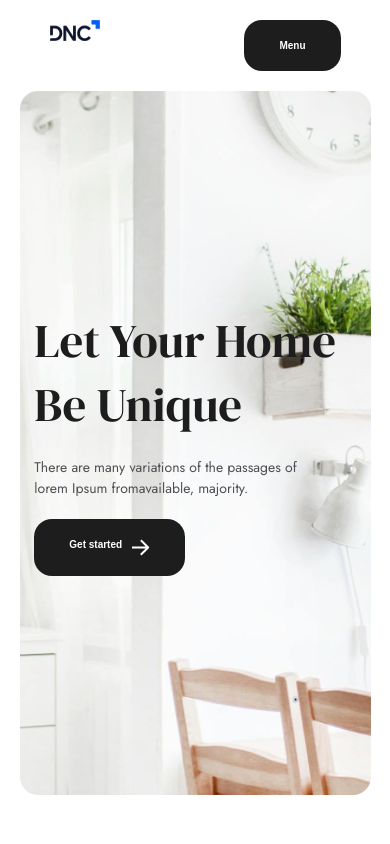
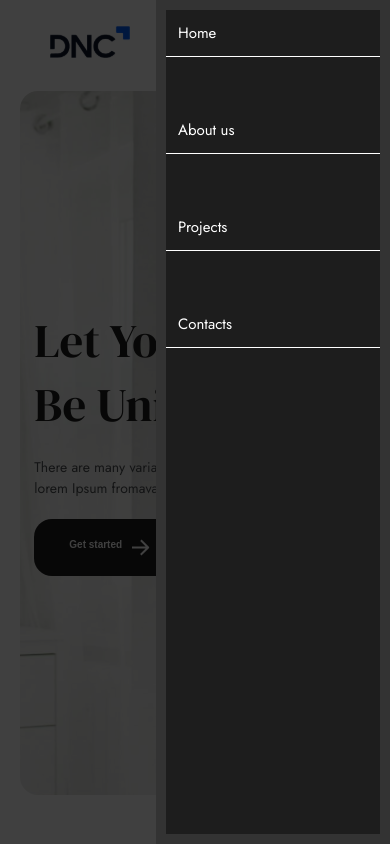
Before and after one commit to hashiraofcode/aprendendoReact, a React (Vite) app in the folder dnc-arq-valmir-neto/: page / in a window 390 px wide. Both pictures are taken after a click on the button "Menu". Shown: the top 844 px of the page. Built offline with nearby package versions, Linux system fonts and the light colour scheme.

Commit message:
Estilização do menu mobile pronta; Funcionalidade menu mobile pronta

```diff
--- a/dnc-arq-valmir-neto/src/components/Header/Header.css
+++ b/dnc-arq-valmir-neto/src/components/Header/Header.css
@@ -12,6 +12,15 @@ header a h1 span {
     text-indent: -1000px;
     font-size: .5rem;
 }
+header a {
+    display: flex;
+    align-items: center;
+    justify-content: center;
+}
+/* header h1 img {
+    min-width: 100px;
+    min-height: 40px;
+} */
 
  nav> ul li {
     font-size: clamp(1rem, 3vw, 2rem);
@@ -27,35 +36,35 @@ nav> ul li a:hover {
 }
 @media (max-width: 425px) {
      header img {
-        max-width: 50px;
-        max-height: 30px;
+        max-width: 80px;
+        max-height: 40px;
     }
 }
 
 @media (max-width: 768px) {
-    nav.open {
+    nav.open.flex-container.flex-align-center.flex-grow {
         display: flex;
-        justify-content: flex-start;
     }
 
     nav.flex-container.flex-align-center.flex-grow {
-        width: 40dvw;
+        width: 60dvw;
         position: fixed;
         right: 0;
         top: 0;
         bottom: 0;
         display: none;
         background-color: #1d1d1d;
-        box-shadow: -50px 0 0 0 rgba(0,0,0, 0.75);
+        box-shadow:  calc(-100dvw + 40dvw) 0 0 0 rgba(0,0,0, 0.75);
         border: 10px solid #333;
         z-index: 999;
     }
-    nav ul {
+    nav ul.flex-container.flex-grow.jc-end {
         width: 100%;
         display: flex;
         flex-direction: column;
-        align-items: start;
+        align-items: flex-start;
         height: 100%;
+        justify-content: flex-start;
 
     }
     nav ul li {
@@ -69,6 +78,8 @@ nav> ul li a:hover {
         margin-bottom: 1rem;
         padding: 12px;
         width: 100%;
+        display: flex;
+        justify-content: flex-start;
     }
     .mobile-menu {
         display: block;
--- a/dnc-arq-valmir-neto/src/components/Header/Header.jsx
+++ b/dnc-arq-valmir-neto/src/components/Header/Header.jsx
@@ -1,8 +1,10 @@
 import { Link } from 'react-router-dom'
+import { useState } from 'react'
 import logo from '../../assets/logo-dnc.svg'
 import '../Header/Header.css'
 import ButtonMenu from '../buttonsAplication/button'
 function Header() {
+    const [isOpen,setOpen] = useState(false);
     return (
         <>
         <div className="container">
@@ -13,8 +15,8 @@ function Header() {
                         <span className='image-replaciment' tabIndex='1'>DNC</span>
                     </h1>
                 </Link>
-                <ButtonMenu StyleButton={"secundary"}>Menu</ButtonMenu>
-                <nav className='flex-container flex-align-center flex-grow'>
+                <ButtonMenu StyleButton={"secundary"} onClick={()=> setOpen(!isOpen)}>Menu</ButtonMenu>
+                <nav className={`flex-container flex-align-center flex-grow ${isOpen? 'open' : '' }`}>
                     <ul className='flex-container flex-grow jc-end'>
                         <li>
                             <Link to='/'>Home</Link>
```
